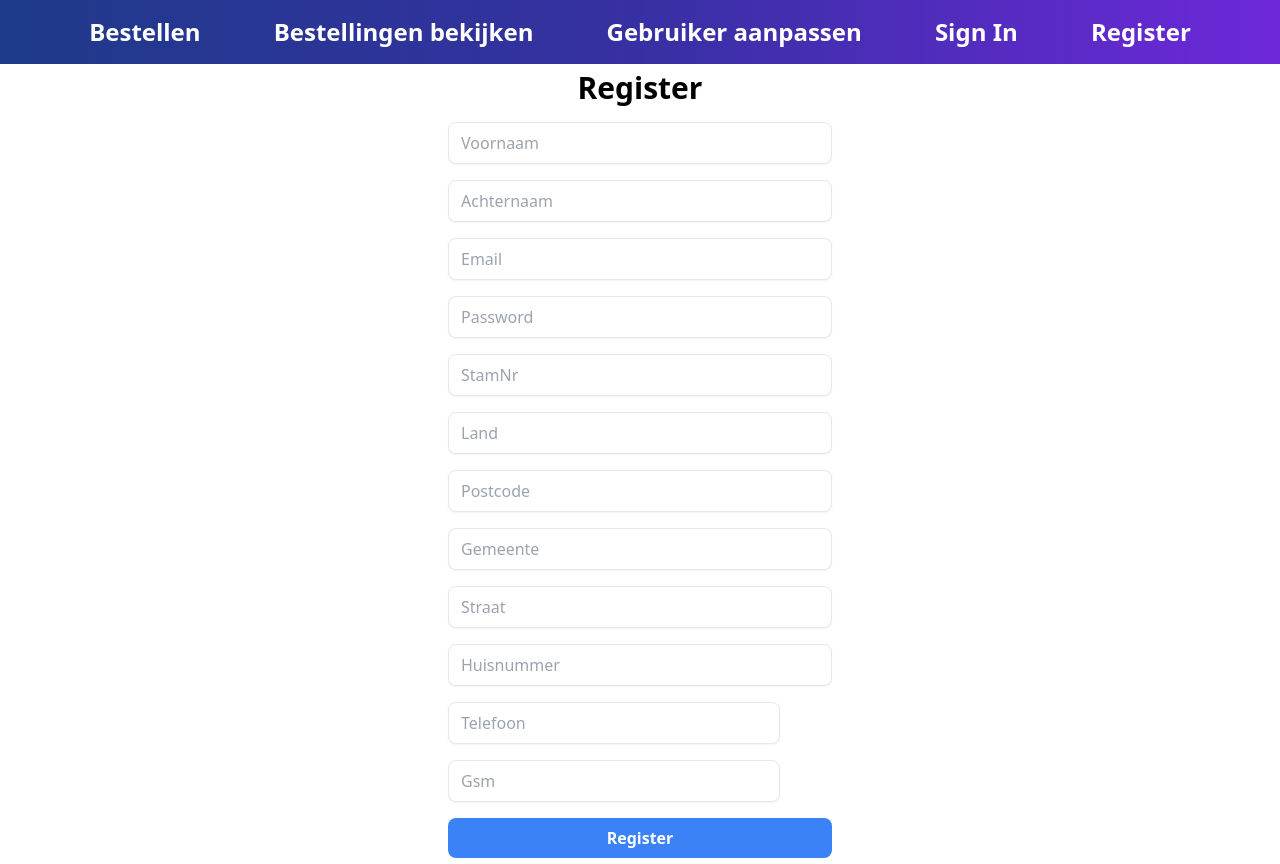
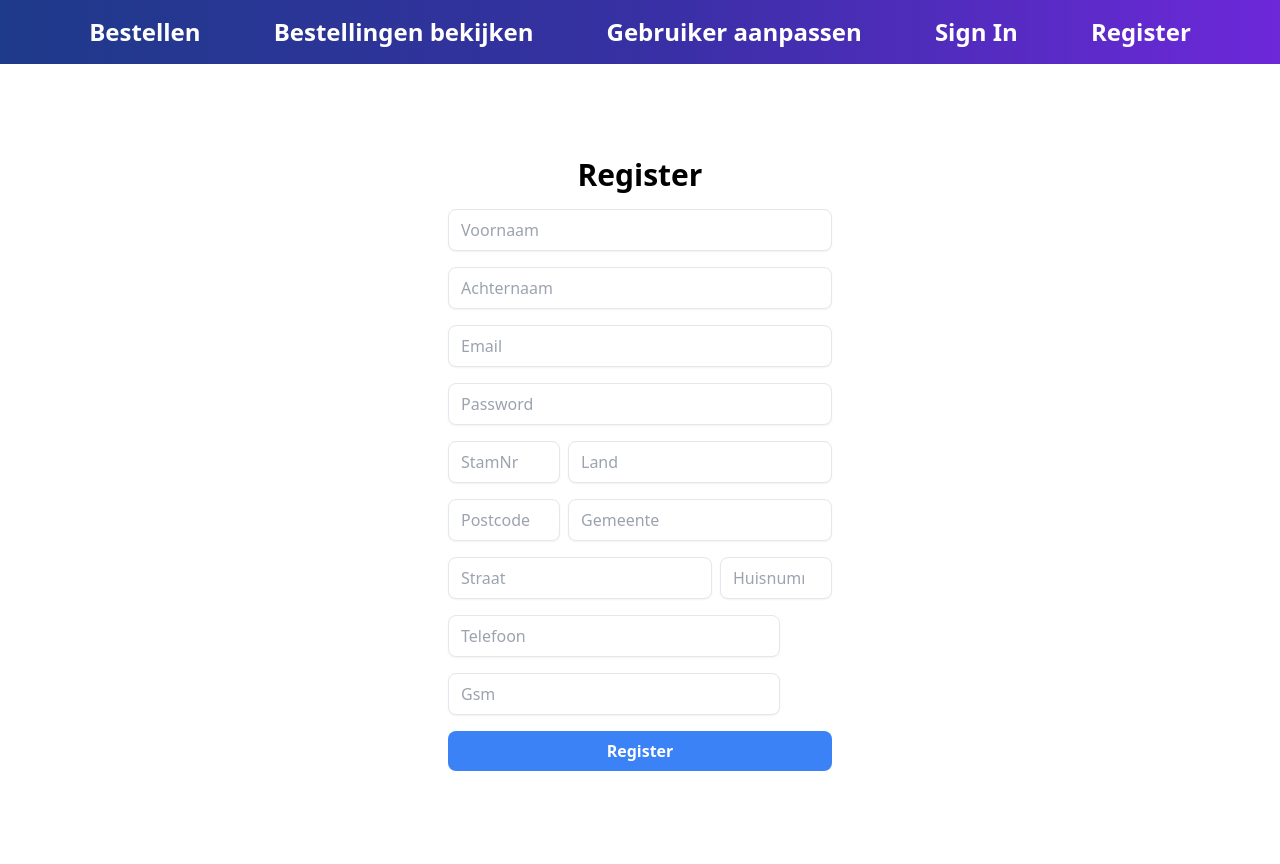
Before and after one commit to pgmgent-atwork-3/ek1-multidisciplinair-projectwerk-team-1, a Next.js app in the folder frontend/: page /register in a window 1280 px wide. Built offline with nearby package versions, Linux system fonts and the light colour scheme; no server answers; what apollo-upload-client would draw is missing.

Commit message:
styled user page

```diff
--- a/frontend/src/app/components/UserForm.tsx
+++ b/frontend/src/app/components/UserForm.tsx
@@ -130,7 +130,7 @@ const UserForm = ({ user }: { user: User | null }) => {
         }
       }
     }
-    window.location.href = "/api/auth/signin"
+    window.location.href = "/api/auth/signin";
   };
 
   const handleUpdateSubmit = async (e: React.FormEvent) => {
@@ -172,12 +172,12 @@ const UserForm = ({ user }: { user: User | null }) => {
       }
     }
     alert("Gebruiker is geupdate");
-    window.location.href = "/"
+    window.location.href = "/";
   };
 
   if (user) {
     return (
-      <div className="flex flex-col items-center justify-center h-screen">
+      <div className="flex flex-col items-center mt-6">
         <h1 className="text-3xl font-semibold mb-4">Update</h1>
         <form className="w-full max-w-sm" onSubmit={handleUpdateSubmit}>
           {errors && <p className="text-red-500">{errors}</p>}
@@ -218,6 +218,7 @@ const UserForm = ({ user }: { user: User | null }) => {
             />
             {/*image*/}
           </div>
+          <div className="flex flex-row gap-2">
             <div className="mb-4 flex">
               <input
                 type="text"
@@ -226,12 +227,12 @@ const UserForm = ({ user }: { user: User | null }) => {
                 required
                 value={formDataUpdate.stamNr}
                 onChange={handleChange}
-              className="w-full px-3 py-2 border rounded-lg shadow-sm focus:outline-none focus:border-blue-500"
+                className="w-28 px-3 py-2 border rounded-lg shadow-sm focus:outline-none focus:border-blue-500"
               />
               {/*image*/}
             </div>
 
-          <div className="mb-4 flex">
+            <div className="mb-4 flex-grow">
               <input
                 type="text"
                 name="land"
@@ -243,6 +244,8 @@ const UserForm = ({ user }: { user: User | null }) => {
               />
               {/*image*/}
             </div>
+          </div>
+          <div className="flex flex-row gap-2">
             <div className="mb-4 flex">
               <input
                 type="number"
@@ -251,11 +254,11 @@ const UserForm = ({ user }: { user: User | null }) => {
                 placeholder="Postcode"
                 value={formDataUpdate.postcode}
                 onChange={handleChange}
-              className="w-full px-3 py-2 border rounded-lg shadow-sm focus:outline-none focus:border-blue-500"
+                className="w-28 px-3 py-2 border rounded-lg shadow-sm focus:outline-none focus:border-blue-500"
               />
               {/*image*/}
             </div>
-          <div className="mb-4 flex">
+            <div className="mb-4 flex-grow">
               <input
                 type="text"
                 name="gemeente"
@@ -267,7 +270,9 @@ const UserForm = ({ user }: { user: User | null }) => {
               />
               {/*image*/}
             </div>
-          <div className="mb-4 flex">
+          </div>
+          <div className="flex flex-row gap-2">
+            <div className="mb-4 flex-grow">
               <input
                 type="text"
                 name="straat"
@@ -279,7 +284,7 @@ const UserForm = ({ user }: { user: User | null }) => {
               />
               {/*image*/}
             </div>
-          <div className="mb-4 flex">
+            <div className="mb-4">
               <input
                 type="number"
                 name="huisnummer"
@@ -287,9 +292,10 @@ const UserForm = ({ user }: { user: User | null }) => {
                 placeholder="Huisnummer"
                 value={formDataUpdate.huisnummer}
                 onChange={handleChange}
-              className="w-full px-3 py-2 border rounded-lg shadow-sm focus:outline-none focus:border-blue-500"
+                className="w-28 px-3 py-2 border rounded-lg shadow-sm focus:outline-none focus:border-blue-500"
               />
               {/*image*/}
+            </div>
           </div>
           <div className="mb-4">
             <input
@@ -380,6 +386,7 @@ const UserForm = ({ user }: { user: User | null }) => {
           />
           {/*image*/}
         </div>
+        <div className="flex flex-row gap-2">
         <div className="mb-4 flex">
           <input
             type="text"
@@ -388,12 +395,12 @@ const UserForm = ({ user }: { user: User | null }) => {
             required
             value={formData.stamNr}
             onChange={handleChange}
-            className="w-full px-3 py-2 border rounded-lg shadow-sm focus:outline-none focus:border-blue-500"
+            className="w-28 px-3 py-2 border rounded-lg shadow-sm focus:outline-none focus:border-blue-500"
           />
           {/*image*/}
         </div>
 
-        <div className="mb-4 flex">
+        <div className="mb-4 flex-grow">
           <input
             type="text"
             name="land"
@@ -405,6 +412,8 @@ const UserForm = ({ user }: { user: User | null }) => {
           />
           {/*image*/}
         </div>
+        </div>
+        <div className="flex flex-row gap-2">
         <div className="mb-4 flex">
           <input
             type="number"
@@ -413,11 +422,11 @@ const UserForm = ({ user }: { user: User | null }) => {
             placeholder="Postcode"
             value={formData.postcode}
             onChange={handleChange}
-            className="w-full px-3 py-2 border rounded-lg shadow-sm focus:outline-none focus:border-blue-500"
+            className="w-28 px-3 py-2 border rounded-lg shadow-sm focus:outline-none focus:border-blue-500"
           />
           {/*image*/}
         </div>
-        <div className="mb-4 flex">
+        <div className="mb-4 flex-grow">
           <input
             type="text"
             name="gemeente"
@@ -429,7 +438,9 @@ const UserForm = ({ user }: { user: User | null }) => {
           />
           {/*image*/}
         </div>
-        <div className="mb-4 flex">
+        </div>
+        <div className="flex flex-row gap-2">
+        <div className="mb-4 flex-grow">
           <input
             type="text"
             name="straat"
@@ -449,9 +460,10 @@ const UserForm = ({ user }: { user: User | null }) => {
             placeholder="Huisnummer"
             value={formData.huisnummer}
             onChange={handleChange}
-            className="w-full px-3 py-2 border rounded-lg shadow-sm focus:outline-none focus:border-blue-500"
+            className="w-28 px-3 py-2 border rounded-lg shadow-sm focus:outline-none focus:border-blue-500"
           />
           {/*image*/}
+        </div>
         </div>
         <div className="mb-4">
           <input
--- a/frontend/src/app/user/[id]/layout.tsx
+++ b/frontend/src/app/user/[id]/layout.tsx
@@ -3,13 +3,9 @@ import { NextAuthProvider } from '@/provider/AuthProvider';
 import { ApolloProvider } from '@apollo/client';
 import { client } from '@/lib/apolloClient';
 
-
-
-
 type Props = {
   children: React.ReactNode;
 };
-
 
 export default function RootLayout({
   children,
```
Also changed, not shown: frontend/src/app/user/[id]/page.tsx (+9 -14 lines). Lines whose indentation alone changed are shown as unchanged.
